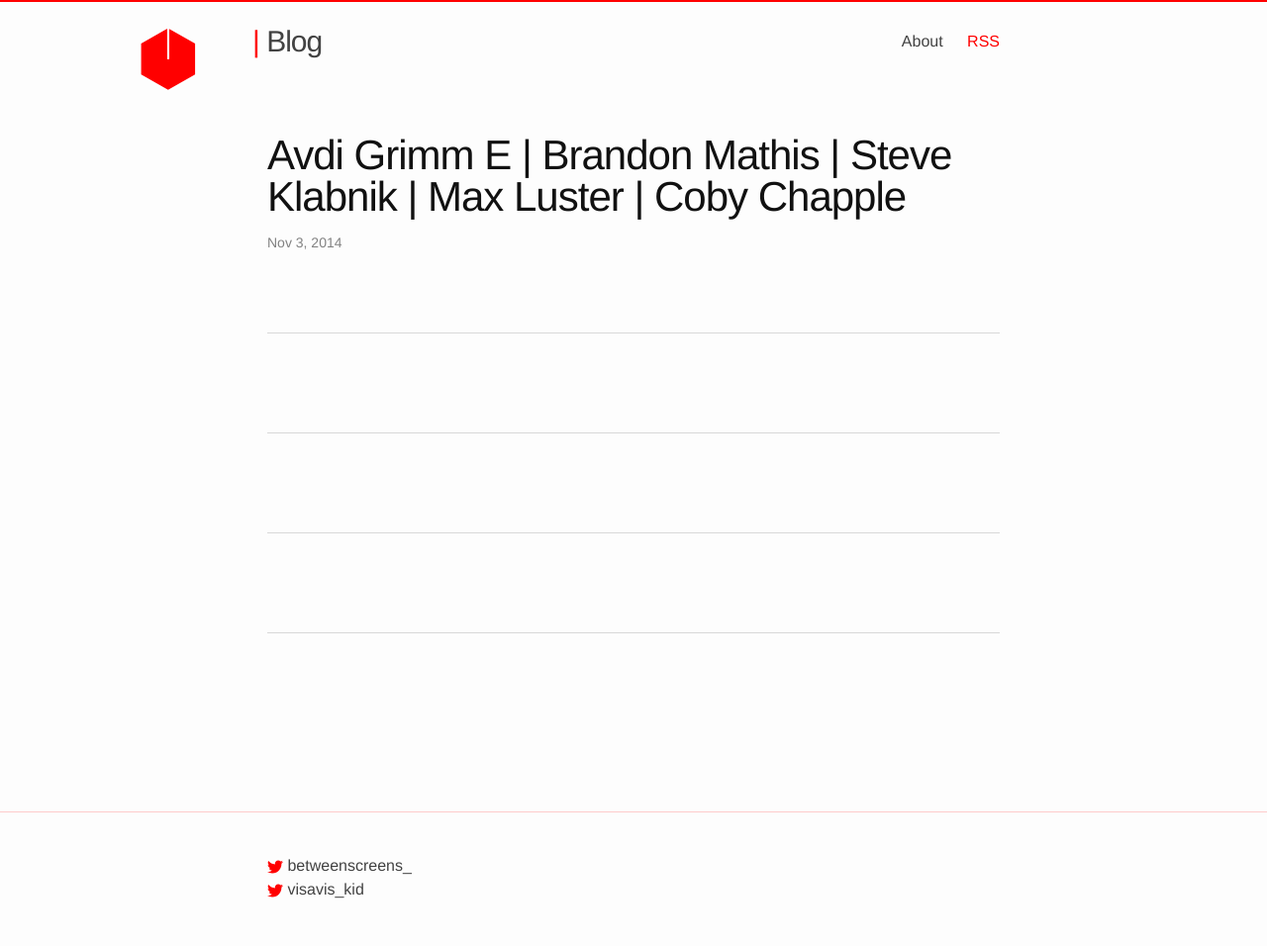
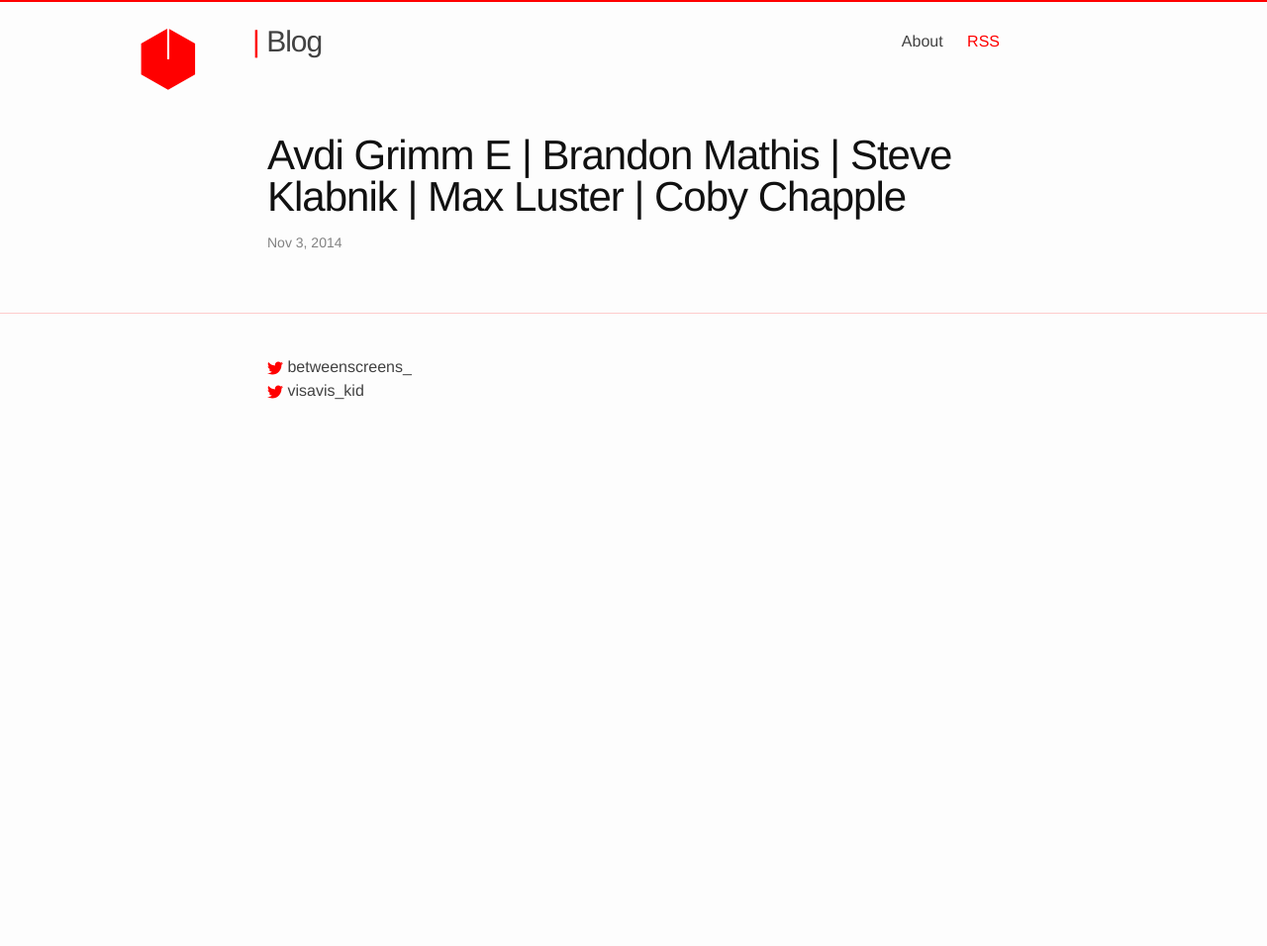
Before and after one commit to vis-kid/between_blog, a Jekyll site: the page built from _posts/2014-11-03-between-what_episode copy.md, in a window 1280 px wide. Shown: the whole page at 99% size. Built offline with Jekyll 4.4.1, drawn with Linux system fonts in a browser that asks for light colours; after the commit the page ends 900 px from its top, so only the background shows below that.

Commit message:
Cleans up post template and conditional for episode wrapper if interviewee name exists

```diff
--- a/_layouts/post.html
+++ b/_layouts/post.html
@@ -8,8 +8,9 @@ layout: default
     <p class="post-meta">{{ page.date | date: "%b %-d, %Y" }}{% if page.author %} • {{ page.author }}{% endif %}{% if page.meta %} • {{ page.meta }}{% endif %}</p>
   </header>
 
+{% if page.interviewee01_name %}
   <div id='episode_wrapper'>
-<!-- Interviewee01 -->
+
     <article class='episode_wrapper'>
       {% if page.interviewee01_name %}
         <h5 class='episode_number'>{{ page.interviewee01_episode_number }}</h5>
@@ -19,7 +20,6 @@ layout: default
       {% endif %}
     </article>
 
-<!-- Interviewee02 -->
     <article class='episode_wrapper'>
       {% if page.interviewee02_name %}
         <h5 class='episode_number'>{{ page.interviewee02_episode_number }}</h5>
@@ -29,7 +29,6 @@ layout: default
       {% endif %}
     </article>
 
-<!-- Interviewee03 -->
     <article class='episode_wrapper'>
       {% if page.interviewee03_name %}
         <h5 class='episode_number'>{{ page.interviewee03_episode_number }}</h5>
@@ -39,7 +38,6 @@ layout: default
       {% endif %}
     </article>
 
-<!-- Interviewee04 -->
     <article class='episode_wrapper'>
       {% if page.interviewee04_name %}
         <h5 class='episode_number'>{{ page.interviewee04_episode_number }}</h5>
@@ -49,7 +47,6 @@ layout: default
       {% endif %}
     </article>
 
-<!-- Interviewee05 -->
     <article class='episode_wrapper'>
       {% if page.interviewee05_name %}
         <h5 class='episode_number'>{{ page.interviewee05_episode_number }}</h5>
@@ -58,7 +55,9 @@ layout: default
         <iframe width="100%" height="166" scrolling="no" frameborder="no" src="https://w.soundcloud.com/player/?url=https%3A//api.soundcloud.com/tracks/{{ page.interviewee05_SC_id }}&amp;color=ff5500&amp;auto_play=false&amp;hide_related=false&amp;show_comments=true&amp;show_user=true&amp;show_reposts=false"></iframe>
       {% endif %}
     </article>
+
   </div>
+{% endif %}
 
 <article class="post-content">
   {{ content }}
```
Lines whose indentation alone changed are shown as unchanged.
